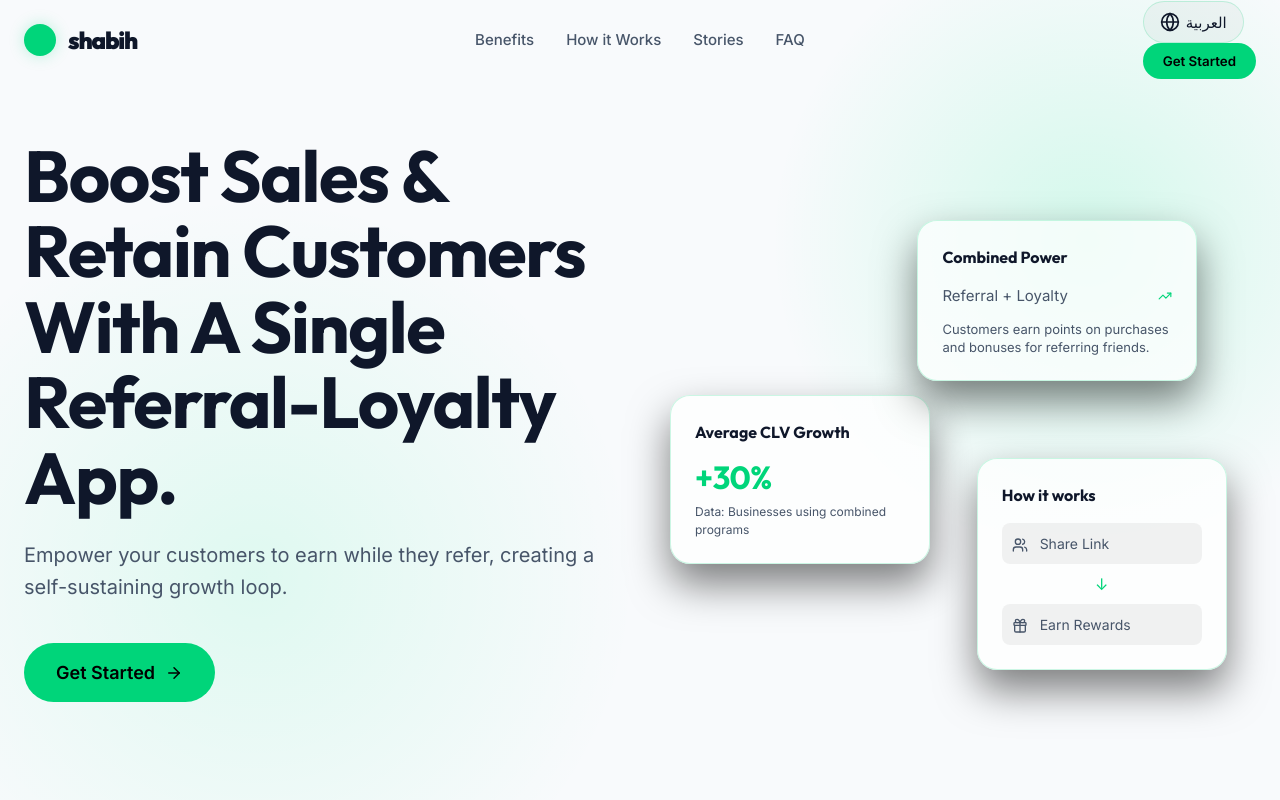
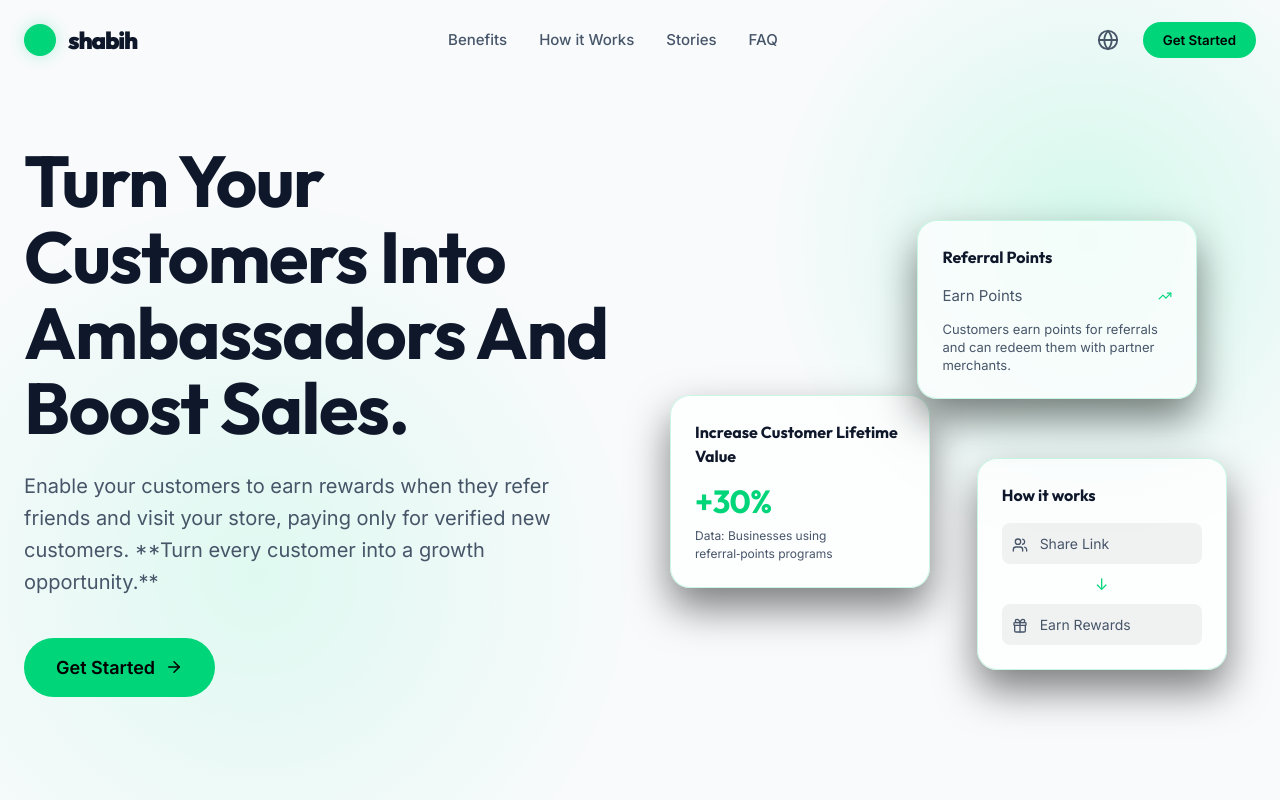
Before and after one commit to shabih2/shabih.io, a React (Vite) app: page / in a window 1280 px wide. Shown: the top 800 px of the page. Built offline with nearby package versions, Linux system fonts and the light colour scheme.

Commit message:
style: update language switcher to minimal globe icon

```diff
--- a/src/components/Navbar.module.css
+++ b/src/components/Navbar.module.css
@@ -105,7 +105,9 @@
 
 @media (min-width: 900px) {
   .desktopActions {
-    display: block;
+    display: flex;
+    align-items: center;
+    gap: 16px;
   }
 }
 
@@ -171,19 +173,18 @@
 .langBtn {
   display: flex;
   align-items: center;
-  gap: 6px;
-  padding: 10px 16px;
-  border-radius: 100px;
-  background: rgba(0, 0, 0, 0.03);
-  color: var(--text-main);
-  font-weight: 500;
-  font-size: 15px;
-  border: 1px solid var(--border-color);
+  justify-content: center;
+  padding: 8px;
+  background: transparent;
+  color: var(--text-muted);
+  border: none;
+  border-radius: 50%;
   transition: var(--transition-fast);
 }
 
 .langBtn:hover {
-  background: rgba(0, 0, 0, 0.08);
+  color: var(--text-main);
+  background: rgba(0, 0, 0, 0.05);
 }
 
 .mobileLangBtn {
--- a/src/components/Navbar.tsx
+++ b/src/components/Navbar.tsx
@@ -55,9 +55,8 @@ const Navbar: React.FC = () => {
 
         {/* Desktop Actions */}
         <div className={styles.desktopActions}>
-           <button onClick={toggleLanguage} className={styles.langBtn} aria-label="Toggle Language">
-             <Globe size={20} />
-             <span>{i18n.language === 'en' ? 'العربية' : 'EN'}</span>
+           <button onClick={toggleLanguage} className={styles.langBtn} aria-label="Toggle Language" title={i18n.language === 'en' ? 'العربية' : 'English'}>
+             <Globe size={22} />
            </button>
            <button className={styles.primaryBtn}>{t('navbar.primaryCta')}</button>
         </div>
--- a/src/locales/ar.json
+++ b/src/locales/ar.json
@@ -8,26 +8,26 @@
     "primaryCta": "ابدأ الآن"
   },
   "hero": {
-    "tagline": "زِد مبيعاتك وحافظ على عملائك بتطبيق واحد للولاء والإحالة.",
-    "subtitle": "مكّن عملائك من الكسب أثناء دعوة أصدقائهم، لتخلق حلقة نمو مستدامة.",
-    "combinedPower": "قوة مزدوجة",
-    "referralLoyalty": "ولاء + إحالة",
-    "cardFooterText1": "يكسب العملاء نقاطاً على المشتريات ومكافآت لدعوة الأصدقاء.",
-    "averageClv": "نمو القيمة الدائمة",
-    "cardFooterText2": "البيانات: الشركات التي تستخدم البرامج المزدوجة",
+    "tagline": "حوّل عملاءك إلى سفراء وزِد مبيعاتك.",
+    "subtitle": "مكّن عملاءك من كسب المكافآت عند دعوة أصدقائهم وزيارتهم لمتجرك، وادفع فقط مقابل العملاء الجدد الذين يتم التحقق منهم.\n\n**حوّل كل عميل إلى فرصة لنمو جديد.**",
+    "combinedPower": "نقاط الإحالة",
+    "referralLoyalty": "اكسب النقاط",
+    "cardFooterText1": "يكسب العملاء نقاطاً عند الإحالة ويمكنهم صرفها لدى الشركاء.",
+    "averageClv": "زيادة القيمة الدائمة للعميل",
+    "cardFooterText2": "البيانات: الشركات التي تستخدم برامج نقاط الإحالة",
     "howItWorks": "كيف يعمل",
     "shareLink": "شارك الرابط",
     "earnRewards": "اكسب المكافآت"
   },
   "features": {
-    "benefitsMerchants": "فوائد <1>للتجار</1>",
+    "benefitsMerchants": "فوائد <1>التجار</1>",
     "lowerCac": "تكلفة استحواذ أقل",
     "lowerCacDesc": "تقليل تكلفة اكتساب العملاء بشكل كبير.",
     "higherClv": "قيمة دائمة أعلى",
-    "higherClvDesc": "زيادة القيمة الدائمة للعميل من خلال الولاء.",
+    "higherClvDesc": "زيادة القيمة الدائمة للعميل من خلال الإحالات.",
     "unifiedData": "بيانات موحدة",
     "unifiedDataDesc": "بيانات موحدة حول سلوك الشراء والإحالة.",
-    "benefitsCustomers": "فوائد <1>للعملاء</1>",
+    "benefitsCustomers": "فوائد <1>العملاء</1>",
     "multiSource": "مكافآت متعددة",
     "multiSourceDesc": "كسب نقاط للمشتريات وخصومات للإحالة.",
     "clearPath": "مسار واضح",
@@ -46,7 +46,7 @@
     "step4Title": "كافِئ",
     "step4Desc": "احصل على المكافآت فوراً.",
     "didYouKnow": "هل تعلم؟",
-    "statsBannerText": "تشهد الشركات التي تتبنى برنامجاً مزدوجاً نمواً بمتوسط <1>30% في القيمة الدائمة للعميل</1>. (المصدر: بيانات الصناعة)",
+    "statsBannerText": "تشهد الشركات التي تتبنى برنامج نقاط الإحالة نمواً بمتوسط <1>30% في القيمة الدائمة للعميل</1>. (المصدر: بيانات الصناعة)",
     "successStoriesTitle": "قصص <1>النجاح</1>",
     "quote1": "\"مبيعاتنا زادت بنسبة 25٪ في 3 أشهر فقط!\"",
     "quote1Author": "أحمد",
@@ -56,13 +56,13 @@
     "quote2Role": "متجر بوتيك",
     "faqTitle": "الأسئلة <1>الشائعة</1>",
     "faq1Q": "هل أحتاج إلى تطبيق منفصل؟",
-    "faq1A": "لا، كل شيء مدمج داخل شبيح.",
+    "faq1A": "لا، كل شيء مدمج داخل shabih.",
     "faq2Q": "كيف يمكنني استبدال نقاط الإحالة؟",
     "faq2A": "تلقائياً عند عملية الشراء القادمة.",
     "faq3Q": "هل من الصعب ربط النظام للتجار؟",
     "faq3A": "الإعداد يستغرق بضع دقائق فقط."
   },
   "footer": {
-    "rights": "© 2026 شبيح. جميع الحقوق محفوظة."
+    "rights": "© 2026 shabih. جميع الحقوق محفوظة."
   }
 }
--- a/src/locales/en.json
+++ b/src/locales/en.json
@@ -8,13 +8,13 @@
     "primaryCta": "Get Started"
   },
   "hero": {
-    "tagline": "Boost sales & retain customers with a single referral-loyalty app.",
-    "subtitle": "Empower your customers to earn while they refer, creating a self-sustaining growth loop.",
-    "combinedPower": "Combined Power",
-    "referralLoyalty": "Referral + Loyalty",
-    "cardFooterText1": "Customers earn points on purchases and bonuses for referring friends.",
-    "averageClv": "Average CLV Growth",
-    "cardFooterText2": "Data: Businesses using combined programs",
+    "tagline": "Turn your customers into ambassadors and boost sales.",
+    "subtitle": "Enable your customers to earn rewards when they refer friends and visit your store, paying only for verified new customers.\n\n**Turn every customer into a growth opportunity.**",
+    "combinedPower": "Referral Points",
+    "referralLoyalty": "Earn Points",
+    "cardFooterText1": "Customers earn points for referrals and can redeem them with partner merchants.",
+    "averageClv": "Increase Customer Lifetime Value",
+    "cardFooterText2": "Data: Businesses using referral‑points programs",
     "howItWorks": "How it works",
     "shareLink": "Share Link",
     "earnRewards": "Earn Rewards"
@@ -24,11 +24,11 @@
     "lowerCac": "Lower CAC",
     "lowerCacDesc": "Reduce customer acquisition cost significantly.",
     "higherClv": "Higher CLV",
-    "higherClvDesc": "Increase customer lifetime value through loyalty.",
+    "higherClvDesc": "Increase customer lifetime value through referrals.",
     "unifiedData": "Unified Data",
     "unifiedDataDesc": "Unified data on purchase and referral behavior.",
     "benefitsCustomers": "Benefits for <1>Customers</1>",
-    "multiSource": "Multi-Source Rewards",
+    "multiSource": "Multi‑Source Rewards",
     "multiSourceDesc": "Earn points for purchases and referral discounts.",
     "clearPath": "Clear Path",
     "clearPathDesc": "Clear path to accumulate rewards effortlessly.",
@@ -46,12 +46,12 @@
     "step4Title": "Reward",
     "step4Desc": "Receive bonuses instantly.",
     "didYouKnow": "Did you know?",
-    "statsBannerText": "Businesses adopting a combined program see an average <1>30% growth in CLV</1>. (Source: Industry Data)",
+    "statsBannerText": "Businesses adopting a referral‑points program see an average <1>30% growth in CLV</1>. (Source: Industry Data)",
     "successStoriesTitle": "Success <1>Stories</1>",
     "quote1": "\"Our sales increased by 25% in just 3 months!\"",
     "quote1Author": "Ahmed",
     "quote1Role": "Al-Burgers Restaurant",
-    "quote2": "\"Customer retention is at an all-time high.\"",
+    "quote2": "\"Customer retention is at an all‑time high.\"",
     "quote2Author": "Sara",
     "quote2Role": "Boutique Shop",
     "faqTitle": "Frequently Asked <1>Questions</1>",
```
